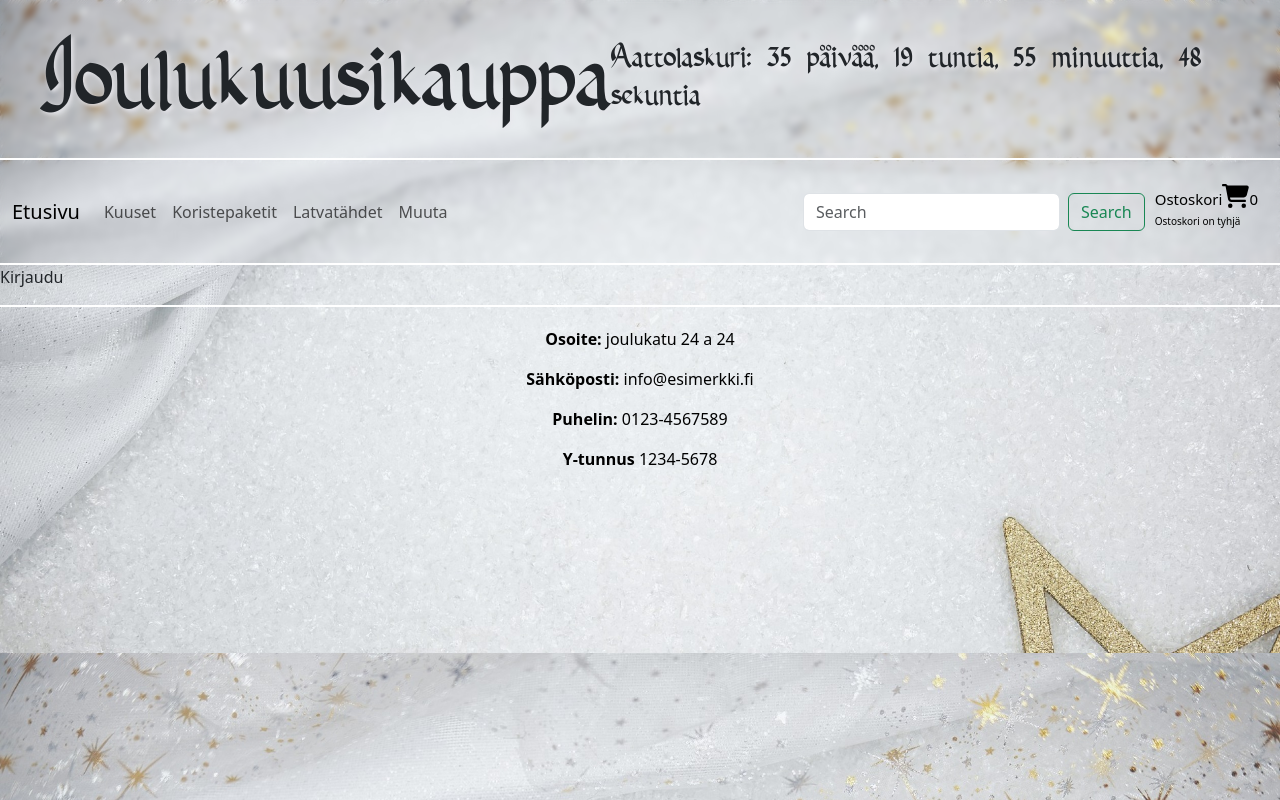
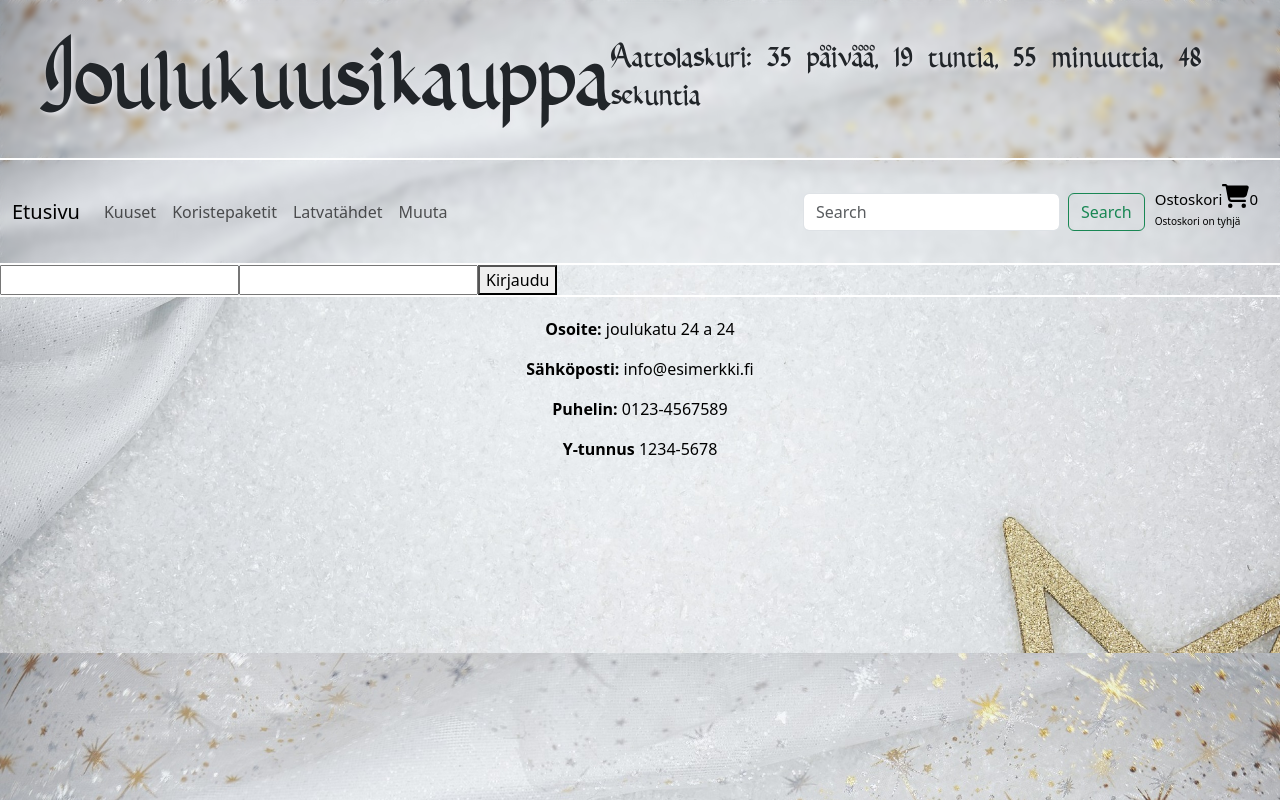
Before and after one commit to Verkkopalveluprojekti-Ryhma10/joulukuusikauppa, a React (Create React App) app: page /kirjaudu in a window 1280 px wide. Built offline with nearby package versions, Linux system fonts and the light colour scheme.

Commit message:
added axios, preactsignals and loginform inputs

```diff
--- a/package.json
+++ b/package.json
@@ -6,10 +6,11 @@
     "@fortawesome/fontawesome-svg-core": "^6.4.2",
     "@fortawesome/free-solid-svg-icons": "^6.4.2",
     "@fortawesome/react-fontawesome": "^0.2.0",
+    "@preact/signals-react": "^1.3.7",
     "@testing-library/jest-dom": "^5.17.0",
     "@testing-library/react": "^13.4.0",
     "@testing-library/user-event": "^13.5.0",
-    "axios": "^1.6.1",
+    "axios": "^1.6.2",
     "bootstrap": "^5.3.2",
     "cors": "^2.8.5",
     "express": "^4.18.2",
--- a/src/components/forms/LoginForm.js
+++ b/src/components/forms/LoginForm.js
@@ -1,10 +1,28 @@
+import axios from "axios"
+import { useState } from "react"
 
+//npm i axios
+//npm i @preact/signals-react
 
 export default function LoginForm() {
 
+    const [uname, setUname] = useState('')
+    const [pw, setPw] = useState('')
+
+    function login() {
+        //send as parameters
+        axios.postForm('http://localhost:3001/login', {uname, pw})
+        .then()
+        .catch()
+
+    }
+
+
     return(
         <div>
-            <p>Kirjaudu</p>
+            <input value={uname} onChange={e => setUname(e.target.value)}/>
+            <input value={pw} onChange={e => setPw(e.target.value)}/>
+            <button onClick={login}>Kirjaudu</button>
         </div>
     )
 }
```
Also changed, not shown: 1 other file (tests, documents, lock files or other folders).
